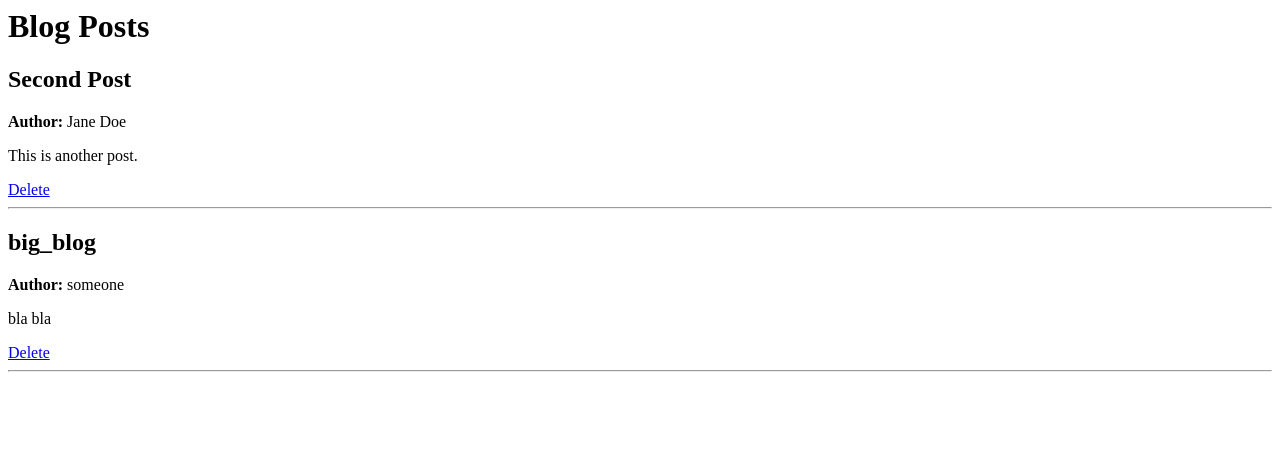
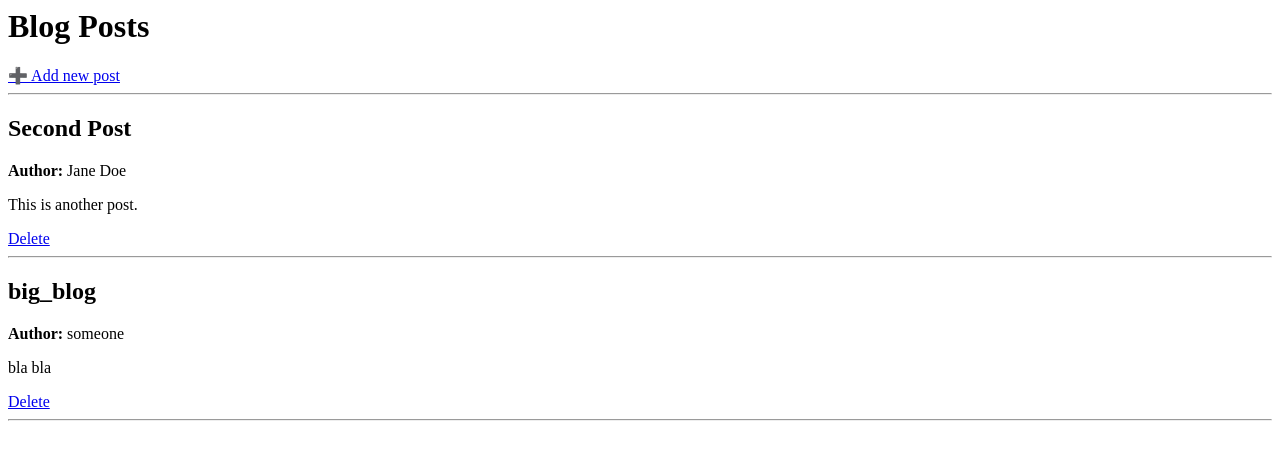
Before and after one commit to odovgusha/Masterblog, a Flask app: page / in a window 1280 px wide. Shown: the top 460 px of the page. Run offline with Flask 3, Linux system fonts and the light colour scheme.

Commit message:
added link to the add route from the index page

```diff
--- a/templates/add.html
+++ b/templates/add.html
@@ -11,4 +11,5 @@
   <textarea name="content" required></textarea><br><br>
 
   <button type="submit">Add Post</button>
+    <button type="submit">Update Post</button>
 </form>
--- a/templates/index.html
+++ b/templates/index.html
@@ -1,4 +1,7 @@
 <h1>Blog Posts</h1>
+
+<a href="{{ url_for('add') }}">➕ Add new post</a>
+<hr>
 
 {% for post in posts %}
   <article>
@@ -6,7 +9,7 @@
     <p><strong>Author:</strong> {{ post.author }}</p>
     <p>{{ post.content }}</p>
 
-      <a href="/delete/{{ post.id }}">Delete</a>
+    <a href="/delete/{{ post.id }}">Delete</a>
     <hr>
   </article>
 {% endfor %}
```
